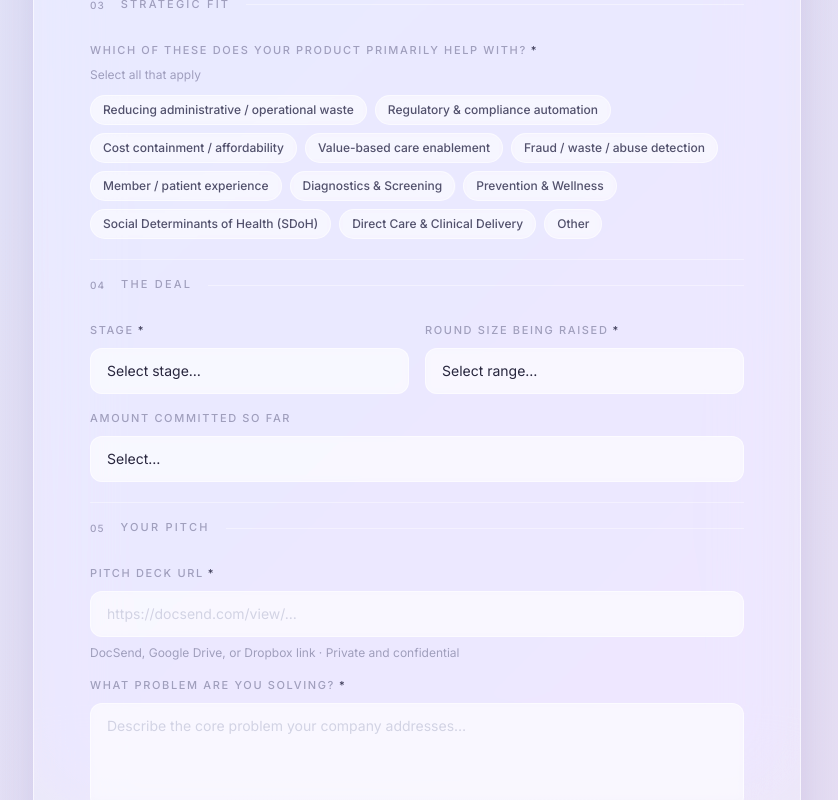
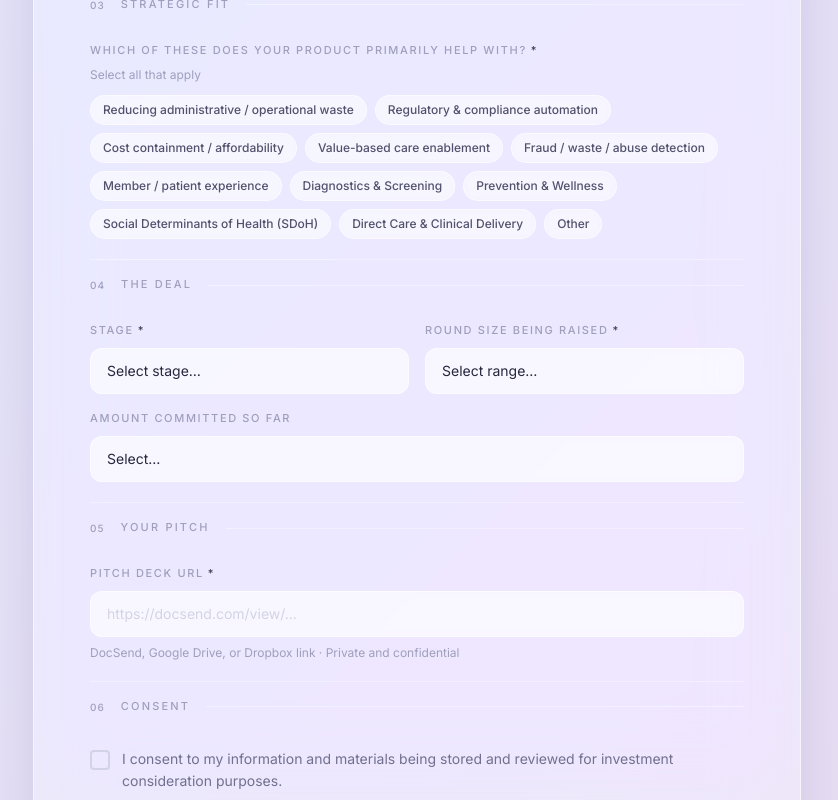
Before and after one commit to ndwumfuoh5-debug/sourcevc, a Next.js app: page / in a window 1280 px wide. Shown: the part 2000-2800 px from the top of the page, without its empty margins (223-1061 px from the left). Built offline with nearby package versions, Linux system fonts and the light colour scheme.

Commit message:
Update PitchForm.tsx

```diff
--- a/src/components/landing/PitchForm.tsx
+++ b/src/components/landing/PitchForm.tsx
@@ -459,16 +459,6 @@ export function PitchForm() {
             DocSend, Google Drive, or Dropbox link · Private and confidential
           </p>
         </div>
-        <div>
-          <Label required>What problem are you solving?</Label>
-          <Textarea placeholder="Describe the core problem your company addresses…" value={form.problem}
-            onChange={(e) => set("problem", e.target.value)} rows={4} maxLength={500} error={errors.problem} />
-        </div>
-        <div>
-          <Label required>Why now?</Label>
-          <Textarea placeholder="What makes this the right moment to build this company?" value={form.why_now}
-            onChange={(e) => set("why_now", e.target.value)} rows={3} maxLength={300} error={errors.why_now} />
-        </div>
       </div>
 
       {/* 06 — Consent */}
```
